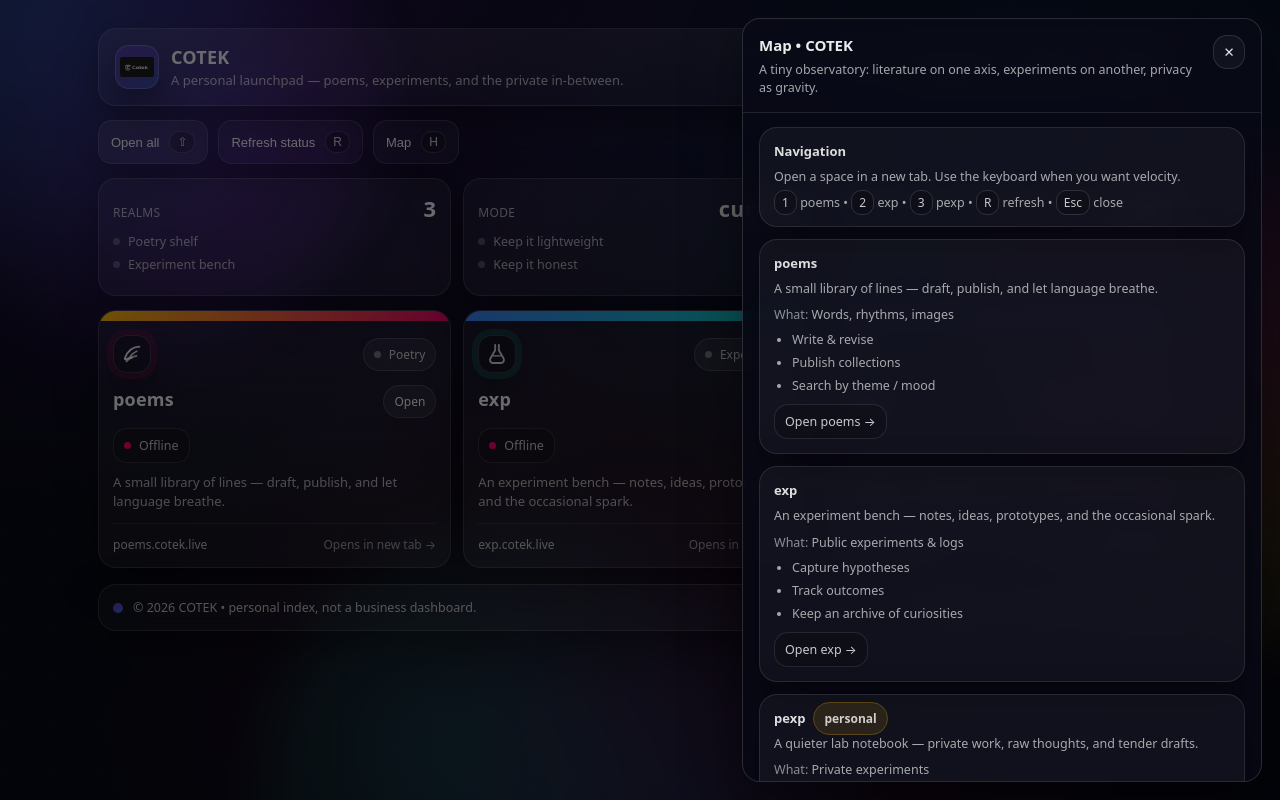
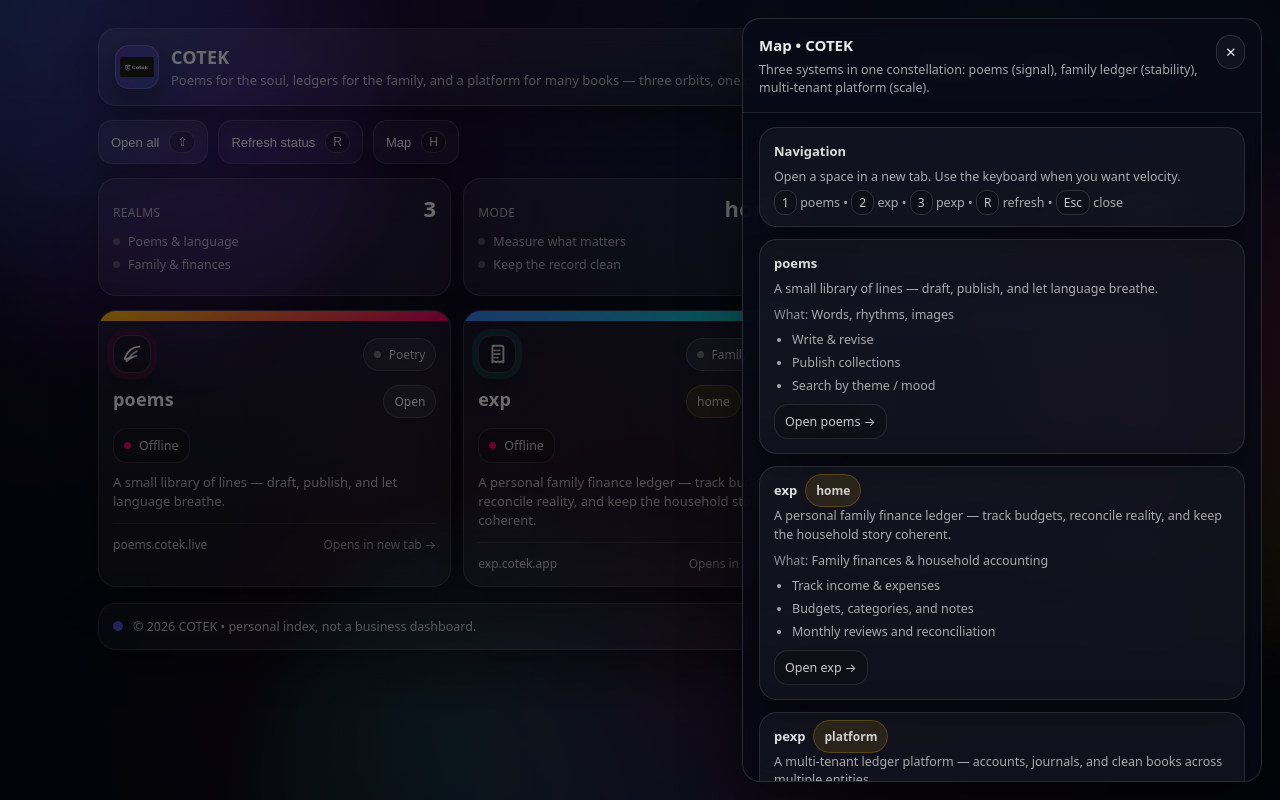
Before and after one commit to Lord-Cotek/cotek, a Next.js app: page / in a window 1280 px wide. Both pictures are taken after a click on the button "How to use". Built offline with nearby package versions, Linux system fonts and the light colour scheme; no server answers.

Commit message:
Update portal copy for family ledger exp and multi-tenant ledger pexp

```diff
--- a/app/api/status/route.ts
+++ b/app/api/status/route.ts
@@ -19,7 +19,7 @@ type PingResult = {
 
 const TARGETS: Target[] = [
   { key: "POEMS", url: "https://poems.cotek.live" },
-  { key: "EXP", url: "https://exp.cotek.live" },
+  { key: "EXP", url: "https://exp.cotek.app" },
   { key: "PEXP", url: "https://pexp.cotek.live" },
 ];
 
--- a/app/layout.tsx
+++ b/app/layout.tsx
@@ -4,7 +4,8 @@ import "./globals.css";
 
 export const metadata: Metadata = {
   title: "COTEK • Home",
-  description: "A personal launchpad by Cotek.",
+  description:
+    "A personal launchpad: poems, a family finance ledger, and multi-tenant accounting ledgers.",
   icons: { icon: "/favicon.ico" },
 };
 
--- a/app/page.tsx
+++ b/app/page.tsx
@@ -27,7 +27,8 @@ const APPS: AppCard[] = [
   {
     key: "POEMS",
     name: "poems",
-    short: "A small library of lines — draft, publish, and let language breathe.",
+    short:
+      "A small library of lines — draft, publish, and let language breathe.",
     url: "https://poems.cotek.live",
     tag: "Poetry",
     gradient: "grad-poems",
@@ -39,27 +40,38 @@ const APPS: AppCard[] = [
   {
     key: "EXP",
     name: "exp",
-    short: "An experiment bench — notes, ideas, prototypes, and the occasional spark.",
-    url: "https://exp.cotek.live",
-    tag: "Experiments",
+    short:
+      "A personal family finance ledger — track budgets, reconcile reality, and keep the household story coherent.",
+    url: "https://exp.cotek.app",
+    tag: "Family Ledger",
     gradient: "grad-exp",
     glow: "glow-exp",
     accent: "accent-exp",
-    what: "Public experiments & logs",
-    keyUses: ["Capture hypotheses", "Track outcomes", "Keep an archive of curiosities"],
+    what: "Family finances & household accounting",
+    keyUses: [
+      "Track income & expenses",
+      "Budgets, categories, and notes",
+      "Monthly reviews and reconciliation",
+    ],
+    badge: "home",
   },
   {
     key: "PEXP",
     name: "pexp",
-    short: "A quieter lab notebook — private work, raw thoughts, and tender drafts.",
+    short:
+      "A multi-tenant ledger platform — accounts, journals, and clean books across multiple entities.",
     url: "https://pexp.cotek.live",
-    tag: "Private",
+    tag: "Multi-Tenant Ledger",
     gradient: "grad-pexp",
     glow: "glow-pexp",
     accent: "accent-pexp",
-    what: "Private experiments",
-    keyUses: ["Personal notes", "Unpolished drafts", "Sensitive scratch work"],
-    badge: "personal",
+    what: "Multi-entity accounting ledgers",
+    keyUses: [
+      "Multiple tenants / entities",
+      "Account trees & journals",
+      "Structured reporting foundations",
+    ],
+    badge: "platform",
   },
 ];
 
@@ -80,7 +92,13 @@ function Icon({ kind }: { kind: TargetKey }) {
   if (kind === "POEMS") {
     // feather / quill vibe
     return (
-      <svg width="22" height="22" viewBox="0 0 24 24" className="icon" aria-hidden="true">
+      <svg
+        width="22"
+        height="22"
+        viewBox="0 0 24 24"
+        className="icon"
+        aria-hidden="true"
+      >
         <path
           d="M20 4c-7.5.3-13 4.7-15.8 12.7-.3.9.7 1.7 1.5 1.2 1.9-1.1 4-1.8 6.2-2.1"
           fill="none"
@@ -101,71 +119,65 @@ function Icon({ kind }: { kind: TargetKey }) {
   }
 
   if (kind === "EXP") {
-    // beaker
+    // receipt / ledger sheet
     return (
-      <svg width="22" height="22" viewBox="0 0 24 24" className="icon" aria-hidden="true">
+      <svg
+        width="22"
+        height="22"
+        viewBox="0 0 24 24"
+        className="icon"
+        aria-hidden="true"
+      >
         <path
-          d="M10 2v6l-5.2 9a3.2 3.2 0 0 0 2.8 4.8h8.8a3.2 3.2 0 0 0 2.8-4.8L14 8V2"
+          d="M7 3h10a2 2 0 0 1 2 2v16l-2-1-2 1-2-1-2 1-2-1-2 1V5a2 2 0 0 1 2-2Z"
           fill="none"
           stroke="currentColor"
           strokeWidth="2"
-          strokeLinecap="round"
           strokeLinejoin="round"
           opacity="0.9"
         />
         <path
-          d="M8.2 14h7.6"
-          fill="none"
-          stroke="currentColor"
-          strokeWidth="2"
-          strokeLinecap="round"
-          opacity="0.7"
-        />
-      </svg>
-    );
-  }
-
-  // private experiment: beaker + lock
-  return (
-    <svg width="22" height="22" viewBox="0 0 24 24" className="icon" aria-hidden="true">
-      <path
-        d="M10 2v6l-4.3 7.4"
-        fill="none"
-        stroke="currentColor"
-        strokeWidth="2"
-        strokeLinecap="round"
-        opacity="0.9"
-      />
-      <path
-        d="M14 2v6l.9 1.6"
-        fill="none"
-        stroke="currentColor"
-        strokeWidth="2"
-        strokeLinecap="round"
-        opacity="0.9"
-      />
-      <path
-        d="M7.7 22h5.2"
+          d="M9 8h6M9 12h6M9 16h4"
           fill="none"
           stroke="currentColor"
           strokeWidth="2"
           strokeLinecap="round"
           opacity="0.75"
         />
+      </svg>
+    );
+  }
+
+  // multi-tenant ledger: stacked accounts + nodes
+  return (
+    <svg
+      width="22"
+      height="22"
+      viewBox="0 0 24 24"
+      className="icon"
+      aria-hidden="true"
+    >
       <path
-        d="M15.5 13h4a2 2 0 0 1 2 2v4a2 2 0 0 1-2 2h-4a2 2 0 0 1-2-2v-4a2 2 0 0 1 2-2Z"
-        fill="none"
-        stroke="currentColor"
-        strokeWidth="2"
-        opacity="0.85"
-      />
-      <path
-        d="M16.5 13v-1a2 2 0 1 1 4 0v1"
+        d="M7 7h10M7 12h10M7 17h10"
         fill="none"
         stroke="currentColor"
         strokeWidth="2"
         strokeLinecap="round"
         opacity="0.85"
+      />
+      <path
+        d="M5 7a1 1 0 1 0 0.001 0ZM5 12a1 1 0 1 0 0.001 0ZM5 17a1 1 0 1 0 0.001 0Z"
+        fill="none"
+        stroke="currentColor"
+        strokeWidth="2"
+        opacity="0.9"
+      />
+      <path
+        d="M19 7a1 1 0 1 0 0.001 0ZM19 12a1 1 0 1 0 0.001 0ZM19 17a1 1 0 1 0 0.001 0Z"
+        fill="none"
+        stroke="currentColor"
+        strokeWidth="2"
+        opacity="0.75"
       />
     </svg>
   );
@@ -194,13 +206,18 @@ export default function Home() {
   const { msg, setMsg } = useToast();
   const [drawerOpen, setDrawerOpen] = useState(false);
 
-  const linksText = useMemo(() => APPS.map((a) => `${a.name}: ${a.url}`).join("\n"), []);
+  const linksText = useMemo(
+    () => APPS.map((a) => `${a.name}: ${a.url}`).join("\n"),
+    []
+  );
 
-  const [status, setStatus] = useState<Record<TargetKey, StatusRow | undefined>>({
+  const [status, setStatus] = useState<Record<TargetKey, StatusRow | undefined>>(
+    {
       POEMS: undefined,
       EXP: undefined,
       PEXP: undefined,
-  });
+    }
+  );
   const [checkedAt, setCheckedAt] = useState<string>("");
 
   const fetchStatus = async () => {
@@ -260,7 +277,9 @@ export default function Home() {
     }
   };
 
-  const checkedLabel = checkedAt ? new Date(checkedAt).toLocaleString() : "—";
+  const checkedLabel = checkedAt
+    ? new Date(checkedAt).toLocaleString()
+    : "—";
 
   return (
     <main className="page">
@@ -273,22 +292,39 @@ export default function Home() {
         <header className="top fade-in">
           <div className="brand">
             <div className="logo">
-              <img src={LOGO_SRC} alt="COTEK" className="logo-img" draggable={false} />
+              <img
+                src={LOGO_SRC}
+                alt="COTEK"
+                className="logo-img"
+                draggable={false}
+              />
             </div>
             <div className="brand-text">
               <div className="brand-title">COTEK</div>
-              <div className="brand-sub">A personal launchpad — poems, experiments, and the private in-between.</div>
+              <div className="brand-sub">
+                Poems for the soul, ledgers for the family, and a platform for
+                many books — three orbits, one gravity.
+              </div>
             </div>
           </div>
 
           <div className="header-actions">
-            <button className="chip" onClick={() => setDrawerOpen(true)} type="button">
+            <button
+              className="chip"
+              onClick={() => setDrawerOpen(true)}
+              type="button"
+            >
               How to use
             </button>
             <button className="chip chip-ghost" onClick={copyLinks} type="button">
               Copy links
             </button>
-            <a className="chip" href={`mailto:${CONTACT_EMAIL}?subject=${encodeURIComponent("hello from cotek")}`}>
+            <a
+              className="chip"
+              href={`mailto:${CONTACT_EMAIL}?subject=${encodeURIComponent(
+                "hello from cotek"
+              )}`}
+            >
               Say hi
             </a>
           </div>
@@ -301,12 +337,19 @@ export default function Home() {
           <button className="qbtn qbtn-ghost" onClick={fetchStatus} type="button">
             Refresh status <span className="kbd">R</span>
           </button>
-          <button className="qbtn qbtn-ghost" onClick={() => setDrawerOpen(true)} type="button">
+          <button
+            className="qbtn qbtn-ghost"
+            onClick={() => setDrawerOpen(true)}
+            type="button"
+          >
             Map <span className="kbd">H</span>
           </button>
 
           <div className="qhint">
-            Shortcuts: <span className="kbd">1</span> poems <span className="kbd">2</span> exp <span className="kbd">3</span> pexp <span className="kbd">H</span> Help
+            Shortcuts: <span className="kbd">1</span> poems{" "}
+            <span className="kbd">2</span> exp{" "}
+            <span className="kbd">3</span> pexp{" "}
+            <span className="kbd">H</span> Help
           </div>
         </section>
 
@@ -318,10 +361,10 @@ export default function Home() {
             </div>
             <div className="dash-meta">
               <div className="meta-row">
-                <span className="meta-dot" /> Poetry shelf
+                <span className="meta-dot" /> Poems & language
               </div>
               <div className="meta-row">
-                <span className="meta-dot" /> Experiment bench
+                <span className="meta-dot" /> Family & finances
               </div>
             </div>
           </div>
@@ -329,14 +372,14 @@ export default function Home() {
           <div className="dash-card">
             <div className="dash-kpi">
               <div className="kpi-label">Mode</div>
-              <div className="kpi-value">curious</div>
+              <div className="kpi-value">honest</div>
             </div>
             <div className="dash-meta">
               <div className="meta-row">
-                <span className="meta-dot" /> Keep it lightweight
+                <span className="meta-dot" /> Measure what matters
               </div>
               <div className="meta-row">
-                <span className="meta-dot" /> Keep it honest
+                <span className="meta-dot" /> Keep the record clean
               </div>
             </div>
           </div>
@@ -353,7 +396,8 @@ export default function Home() {
                 <span className="meta-dot" /> Checked: {checkedLabel}
               </div>
               <div className="meta-row">
-                <span className="meta-dot" /> Press <span className="kbd">R</span> to refresh
+                <span className="meta-dot" /> Press <span className="kbd">R</span>{" "}
+                to refresh
               </div>
             </div>
           </div>
@@ -365,7 +409,13 @@ export default function Home() {
             const st = statusLabel(row);
 
             return (
-              <Link key={app.key} href={app.url} className={`app-card ${app.glow} fade-in`} target="_blank" rel="noreferrer">
+              <Link
+                key={app.key}
+                href={app.url}
+                className={`app-card ${app.glow} fade-in`}
+                target="_blank"
+                rel="noreferrer"
+              >
                 <div className={`app-banner ${app.gradient}`} />
                 <div className="app-body">
                   <div className="app-topline">
@@ -380,7 +430,9 @@ export default function Home() {
                   <div className="app-title-row">
                     <h2 className="app-title">{app.name}</h2>
                     <div className="app-right">
-                      {app.badge ? <span className="dev-pill">{app.badge}</span> : null}
+                      {app.badge ? (
+                        <span className="dev-pill">{app.badge}</span>
+                      ) : null}
                       <span className="open-pill">Open</span>
                     </div>
                   </div>
@@ -405,22 +457,38 @@ export default function Home() {
         <footer className="footer fade-in">
           <div className="footer-left">
             <span className="footer-mark" />
-            <span>© {new Date().getFullYear()} COTEK • personal index, not a business dashboard.</span>
+            <span>
+              © {new Date().getFullYear()} COTEK • personal index, not a business
+              dashboard.
+            </span>
           </div>
           <div className="footer-right">
-            <span className="footnote">Three tabs. One mind. Many wavelengths.</span>
+            <span className="footnote">
+              Poetry is qualitative. Accounting is quantitative. Both demand
+              truth.
+            </span>
           </div>
         </footer>
       </div>
 
-      <div className={`drawer-backdrop ${drawerOpen ? "show" : ""}`} onClick={() => setDrawerOpen(false)} />
+      <div
+        className={`drawer-backdrop ${drawerOpen ? "show" : ""}`}
+        onClick={() => setDrawerOpen(false)}
+      />
       <aside className={`drawer ${drawerOpen ? "open" : ""}`} aria-hidden={!drawerOpen}>
         <div className="drawer-head">
           <div>
             <div className="drawer-title">Map • COTEK</div>
-            <div className="drawer-sub">A tiny observatory: literature on one axis, experiments on another, privacy as gravity.</div>
+            <div className="drawer-sub">
+              Three systems in one constellation: poems (signal), family ledger
+              (stability), multi-tenant platform (scale).
             </div>
-          <button className="drawer-close" onClick={() => setDrawerOpen(false)} type="button">
+          </div>
+          <button
+            className="drawer-close"
+            onClick={() => setDrawerOpen(false)}
+            type="button"
+          >
             ✕
           </button>
         </div>
@@ -432,7 +500,10 @@ export default function Home() {
               Open a space in a new tab. Use the keyboard when you want velocity.
             </div>
             <div className="drawer-block-text">
-              <span className="kbd">1</span> poems • <span className="kbd">2</span> exp • <span className="kbd">3</span> pexp • <span className="kbd">R</span> refresh • <span className="kbd">Esc</span> close
+              <span className="kbd">1</span> poems • <span className="kbd">2</span>{" "}
+              exp • <span className="kbd">3</span> pexp •{" "}
+              <span className="kbd">R</span> refresh • <span className="kbd">Esc</span>{" "}
+              close
             </div>
           </div>
 
@@ -466,7 +537,8 @@ export default function Home() {
           <div className="drawer-block">
             <div className="drawer-block-title">A tiny note</div>
             <div className="drawer-block-text">
-              This page is just routing — like a mitochondrion for tabs: small, efficient, quietly powering the rest.
+              In ecology: track flows. In finance: track flows. In poetry: track
+              what the flow does to you.
             </div>
           </div>
         </div>
```
Lines whose indentation alone changed are shown as unchanged.
